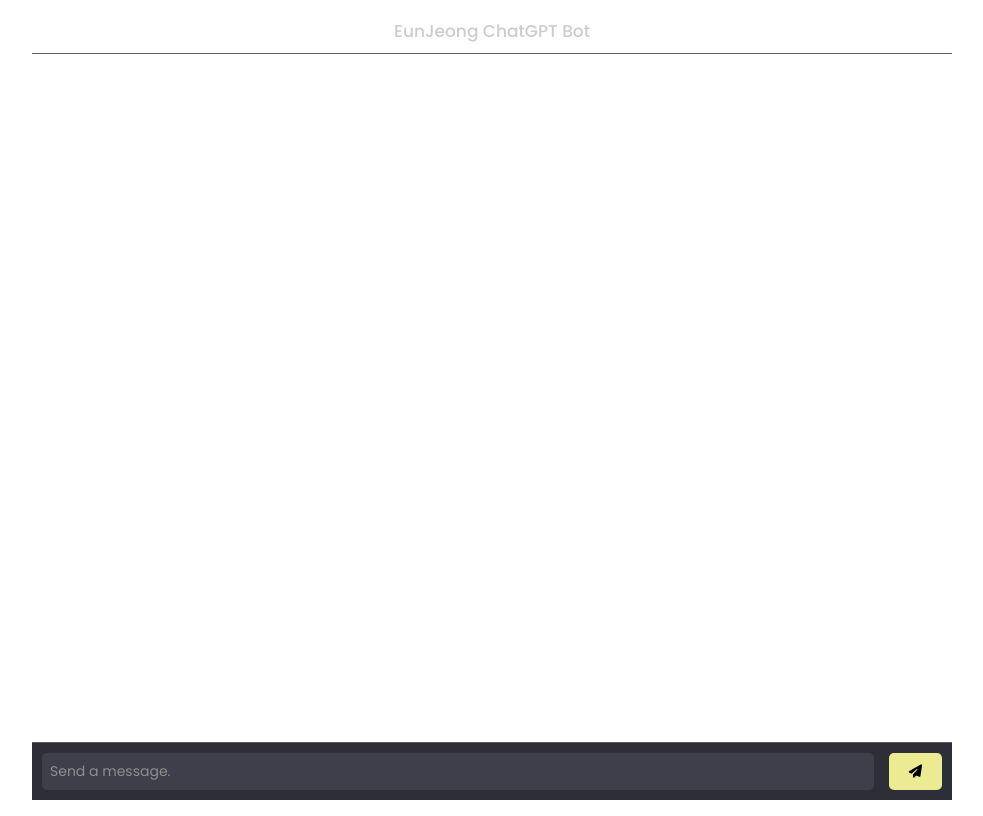
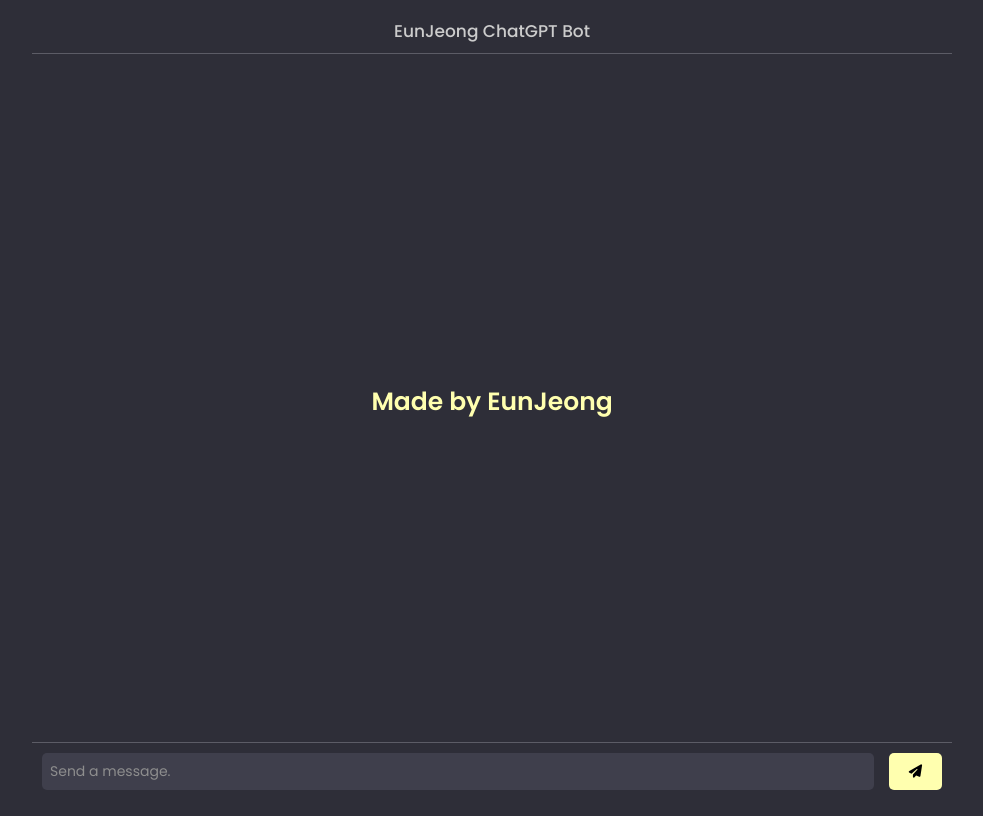
Before and after one commit to eunjeong821/hadal-ChatGPT_Bot, a plain HTML site: page index.html in a window 1280 px wide. Shown: the whole page, without its empty margins (148-1131 px from the left). Drawn offline with Linux system fonts and the light colour scheme.

Commit message:
2주차 과제

```diff
--- a/style.css
+++ b/style.css
@@ -2,6 +2,10 @@
 
 * {
     font-family: 'Poppins', sans-serif;
+}
+
+body {
+    background-color:#2e2e38;
 }
 
 .container {
@@ -35,15 +39,15 @@
 }
 
 .info a {
-    color: #ffffff;
+    color: rgb(255, 255, 175);
     text-decoration: none;
-    font-size: 20px;
+    font-size: 25px;
     font-weight: 600;
     transition: all 0.3s ease;
 }
 
 .info a:hover{
-    color: rgb(231, 231, 72);
+    color: rgb(221, 221, 0);
 }
 
 .input-container{
@@ -80,7 +84,7 @@
     padding: 8px 20px;
     border: none;
     border-radius: 5px;
-    background-color: rgb(235, 235, 147) ;
+    background-color: rgb(255, 255, 175) ;
     color: black;
     cursor: pointer;
     margin-left: 15px;
@@ -88,5 +92,5 @@
 }
 
 #send-button:hover{
-    background-color:rgb(231, 231, 72);
+    background-color:rgb(221, 221, 0);
 }
```
